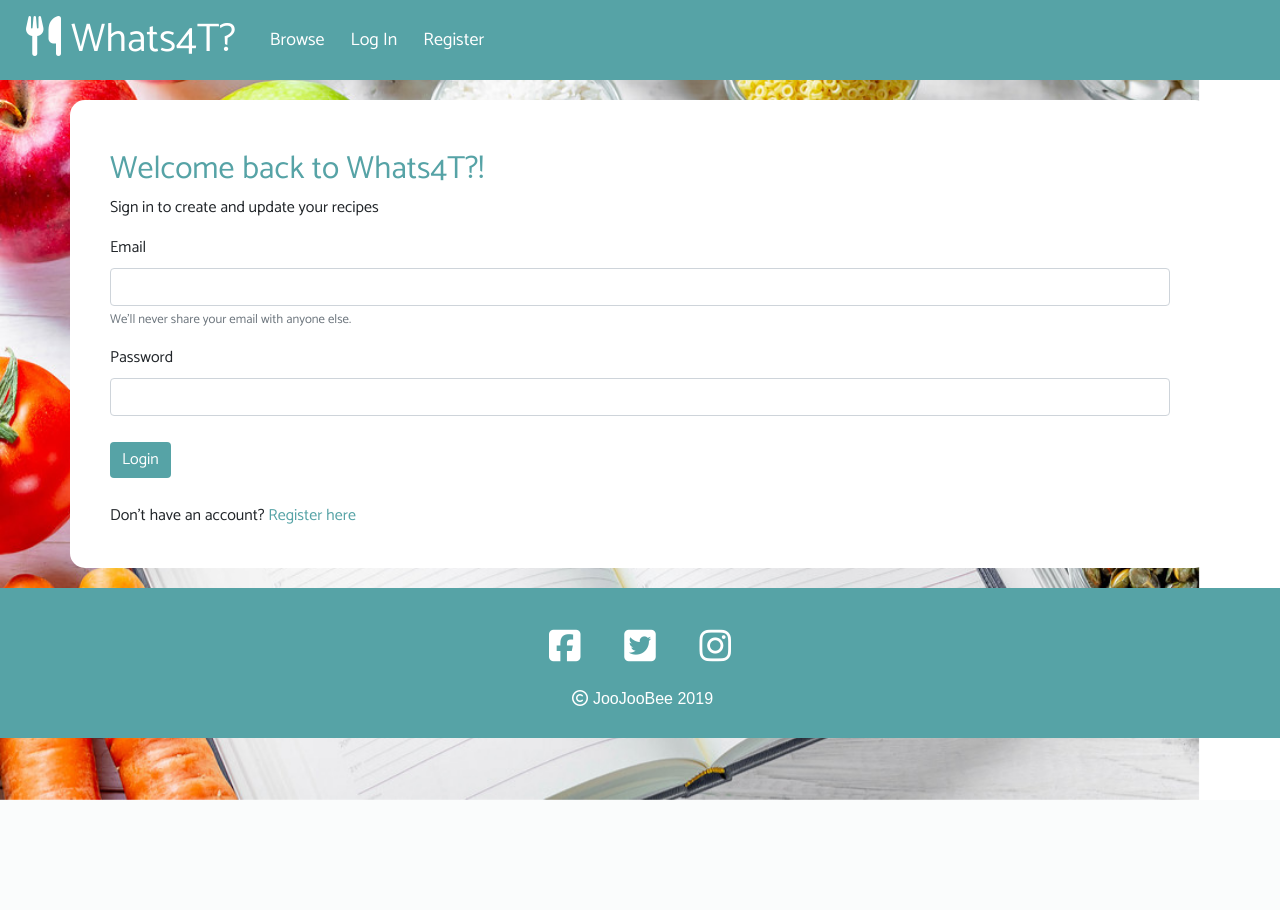
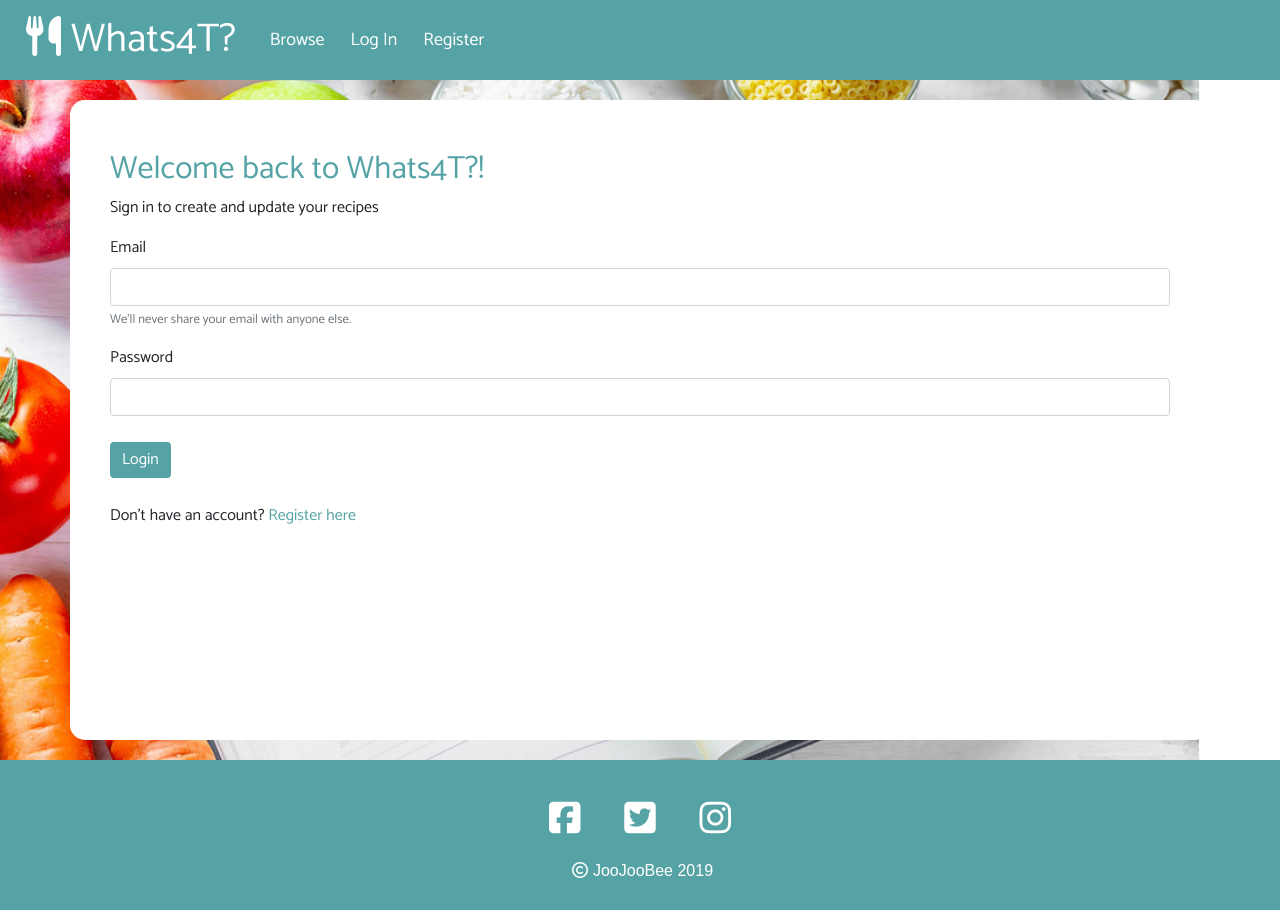
Before and after one commit to Joojoobee87/Whats4T, a Flask app: page /login in a window 1280 px wide. Before the commit the page ends 800 px from the top, so only its background shows below. Run offline with Flask 2, Linux system fonts and the light colour scheme; some libraries are stand-ins or nearby versions; some web fonts are replaced.

Commit message:
added min height to login-container

```diff
--- a/static/css/style.css
+++ b/static/css/style.css
@@ -102,6 +102,7 @@ a.nav-link,
 footer {
     display: block;
     position: relative;
+    bottom: 0;
     width: 100%;
     height: 150px;
     background-color: #56A3A6;
@@ -359,6 +360,7 @@ a:hover {
 .login-container {
     display: block;
     position: relative;
+    min-height: 600px;
     padding: 20px;
 }
 
```
